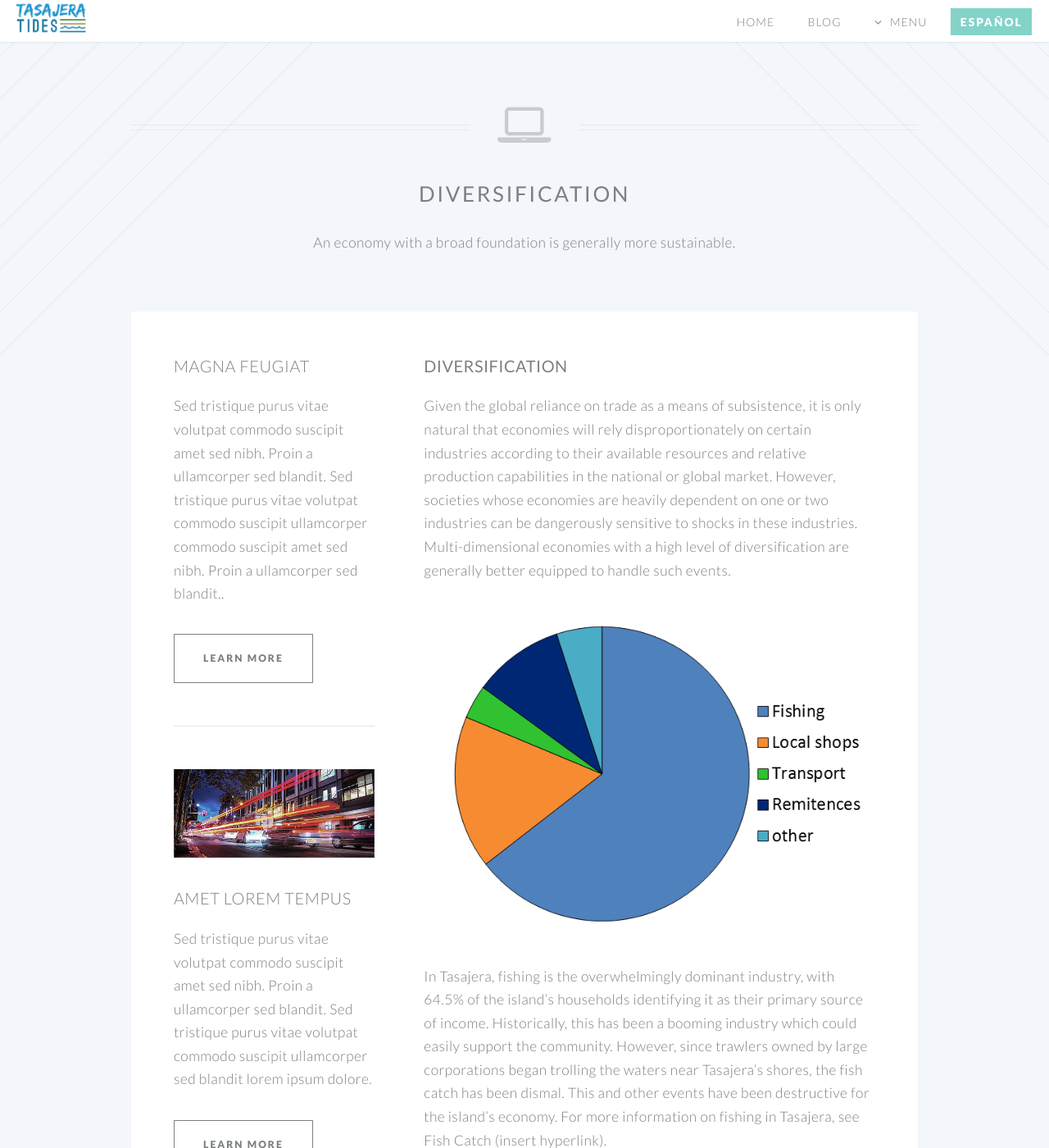
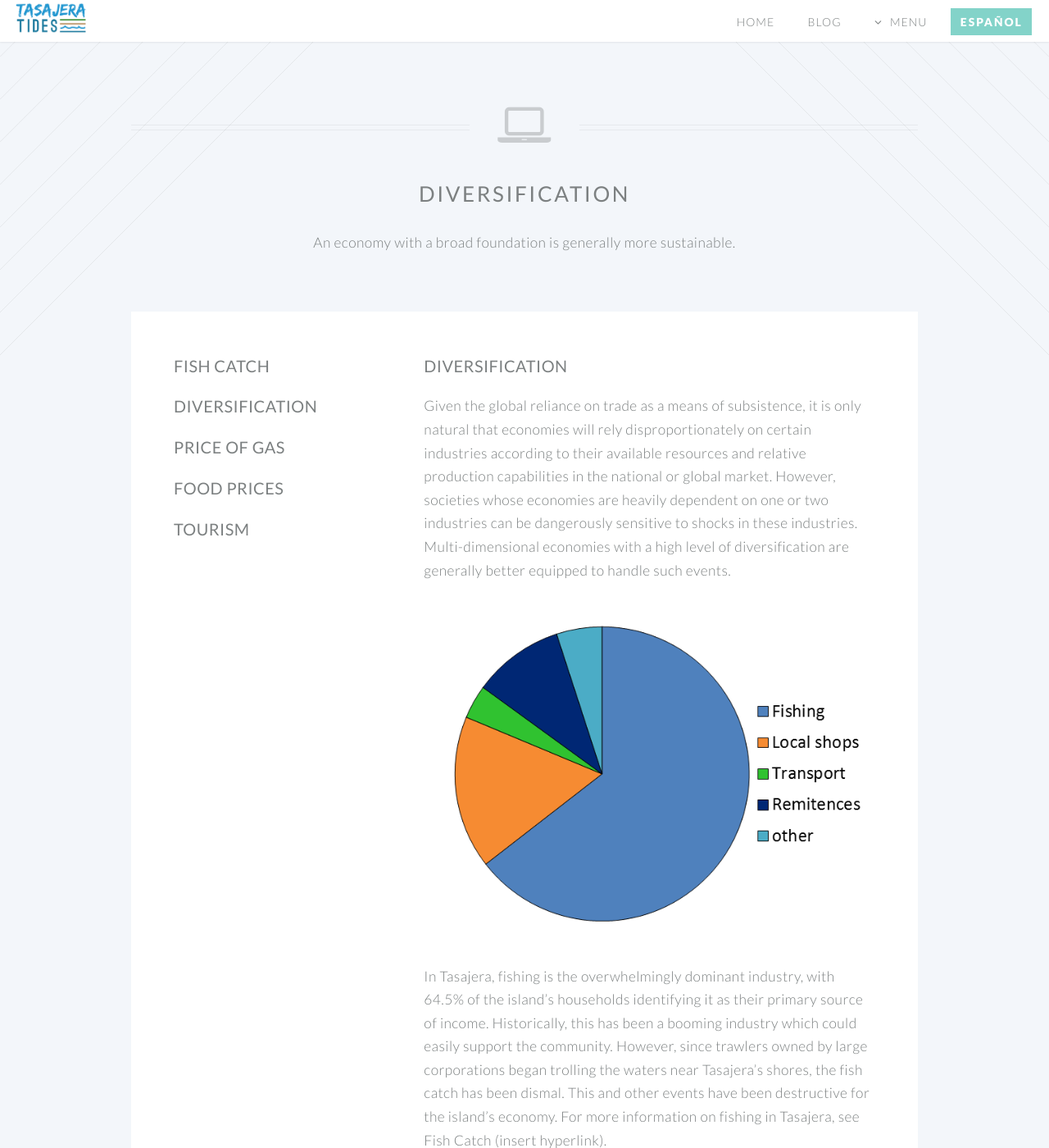
Before and after one commit to danteo90/danteo90.github.io, a Jekyll site: the page diversification.html, which Jekyll copies as it is, in a window 1280 px wide and 1400 px high. Shown: the whole window at 82% size. Built offline with Jekyll 4.4.1, drawn with Linux system fonts in a browser that asks for light colours.

Commit message:
Update diversification.html

```diff
--- a/diversification.html
+++ b/diversification.html
@@ -49,34 +49,34 @@
 									<a href="/indicators-en.html">Indicators</a>
 									<ul>
 										<li class="submenu">
-											<a href="#">Economy</a>
+											<a href="/economy.html">Economy</a>
 											<ul>
-												<li><a href="#">Fish Catch</a></li>
-												<li><a href="/indicator-pages/diversification.html">Diversification</a></li>
-												<li><a href="#">Price of Gas</a></li>
-												<li><a href="#">Price of Food</a></li>
-												<li><a href="#">Tourism</a></li>
+												<li><a href="/fish-catch.html">Fish Catch</a></li>
+												<li><a href="/diversification.html">Diversification</a></li>
+												<li><a href="/price-of-gas.html">Price of Gas</a></li>
+												<li><a href="/food-prices.html">Food Prices</a></li>
+												<li><a href="/tourism.html">Tourism</a></li>
 											</ul>
 										</li>
 										<li class="submenu">
-											<a href="#">Society</a>
+											<a href="/society.html">Society</a>
 											<ul>
-												<li><a href="#">Education</a></li>
-												<li><a href="#">Security</a></li>
-												<li><a href="#">Governance</a></li>
-												<li><a href="#">Land Propriety</a></li>
-												<li><a href="#">Health</a></li>
-												<li><a href="#">Migration</a></li>
+												<li><a href="/education.html">Education</a></li>
+												<li><a href="/security.html">Security</a></li>
+												<li><a href="/governance.html">Governance</a></li>
+												<li><a href="/land-propriety.html">Land Propriety</a></li>
+												<li><a href="/health.html">Health</a></li>
+												<li><a href="/migration.html">Migration</a></li>
 											</ul>
 										</li>
 										<li class="submenu">
-											<a href="#">Environment</a>
+											<a href="/environment.html">Environment</a>
 											<ul>
-												<li><a href="#">Turtle Sanctuary</a></li>
-												<li><a href="#">Water</a></li>
-												<li><a href="#">Waste</a></li>
-												<li><a href="#">Extreme Weather</a></li>
-												<li><a href="#">Erosion</a></li>
+												<li><a href="/turtle-sanctuary.html">Turtle Sanctuary</a></li>
+												<li><a href="/water.html">Water</a></li>
+												<li><a href="/waste.html">Waste</a></li>
+												<li><a href="/extreme-weather.html">Extreme Weather</a></li>
+												<li><a href="/erosion.html">Erosion</a></li>
 											</ul>
 										</li>
 									</ul>
@@ -107,27 +107,20 @@
 									<div class="sidebar">
 										<section>
 											<header>
-												<h3>Magna Feugiat</h3>
+												<h3><a href="/fish-catch.html"><strong>Fish Catch</strong></a></h3>
 											</header>
-											<p>Sed tristique purus vitae volutpat commodo suscipit amet sed nibh. Proin a ullamcorper sed blandit. Sed tristique purus vitae volutpat commodo suscipit ullamcorper commodo suscipit amet sed nibh. Proin a ullamcorper sed blandit..</p>
-											<footer>
-												<ul class="buttons">
-													<li><a href="#" class="button small">Learn More</a></li>
-												</ul>
-											</footer>
-										</section>
-
-										<section>
-											<a href="#" class="image featured"><img src="images/pic03.jpg" alt="" /></a>
 											<header>
-												<h3>Amet Lorem Tempus</h3>
+												<h3><a href="/diversification.html"><strong>Diversification</strong></a></h3>
 											</header>
-											<p>Sed tristique purus vitae volutpat commodo suscipit amet sed nibh. Proin a ullamcorper sed blandit. Sed tristique purus vitae volutpat commodo suscipit ullamcorper sed blandit lorem ipsum dolore.</p>
-											<footer>
-												<ul class="buttons">
-													<li><a href="#" class="button small">Learn More</a></li>
-												</ul>
-											</footer>
+											<header>
+												<h3><a href="/price-of-gas.html"><strong>Price of Gas</strong></a></h3>
+											</header>
+											<header>
+												<h3><a href="/food-prices.html"><strong>Food Prices</strong></a></h3>
+											</header>
+											<header>
+												<h3><a href="/tourism.html"><strong>Tourism</strong></a></h3>
+											</header>
 										</section>
 									</div>
 
```
